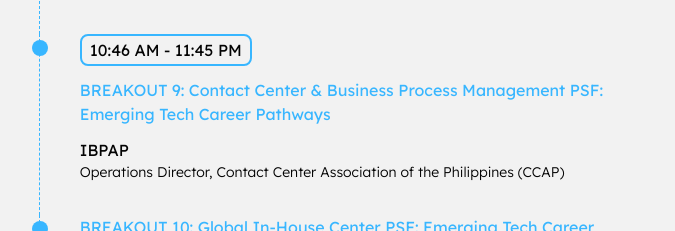
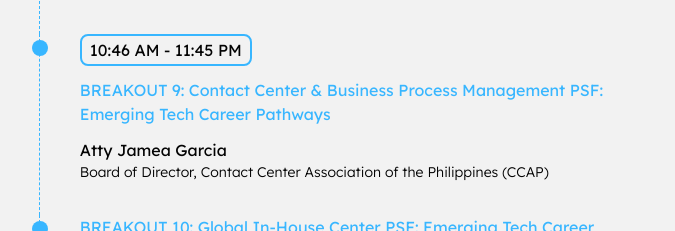
Before and after one commit to Samshh/CHEDx-Website, a React (Vite) app: page /programme in a window 1280 px wide. Shown: the part 6560-6791 px from the top of the page, without its empty margins (303-978 px from the left). Built offline with nearby package versions, Linux system fonts and the light colour scheme.

Commit message:
EDIT: Breakout Sessions & Program

```diff
--- a/src/pages/breakout-sessions/index.tsx
+++ b/src/pages/breakout-sessions/index.tsx
@@ -106,11 +106,11 @@
   const cardDetails_day2: CardDetails[] = [
     {
       title: "Contact Center & Business Process PSF: Emerging Tech Career Pathways",
-      subtitle: "Operations Director",
+      subtitle: "Board of Director",
       time: "10:46 - 11:45 AM",
       room: "Room A",
-      speaker: "Jay Santisteban",
-      company: "Operations Director - Contact Center Association of the Philippines (CCAP)",
+      speaker: "Atty Jamea Garcia",
+      company: "Board of Director - Contact Center Association of the Philippines (CCAP)",
     },
     {
       title: "Global In-House Center PSF: Emerging Tech Career Pathway",
--- a/src/pages/programme/components/MappedTimeline.tsx
+++ b/src/pages/programme/components/MappedTimeline.tsx
@@ -199,8 +199,8 @@
     {
       time: "10:46 AM - 11:45 PM",
       segment: "BREAKOUT 9: Contact Center & Business Process Management PSF: Emerging Tech Career Pathways",
-      title: "IBPAP",
-      subtitle: "Operations Director, Contact Center Association of the Philippines (CCAP)",
+      title: "Atty Jamea Garcia",
+      subtitle: "Board of Director, Contact Center Association of the Philippines (CCAP)",
     },
     {
       time: "",
```
